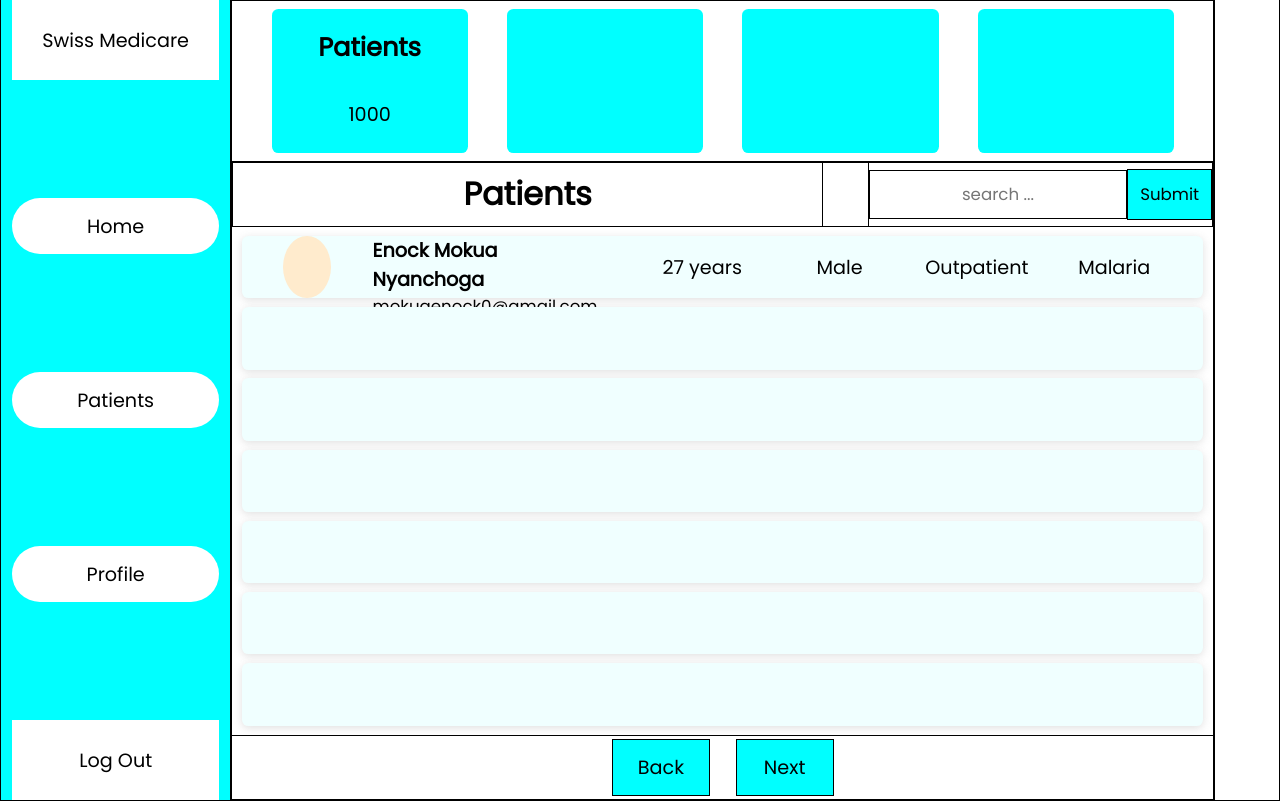
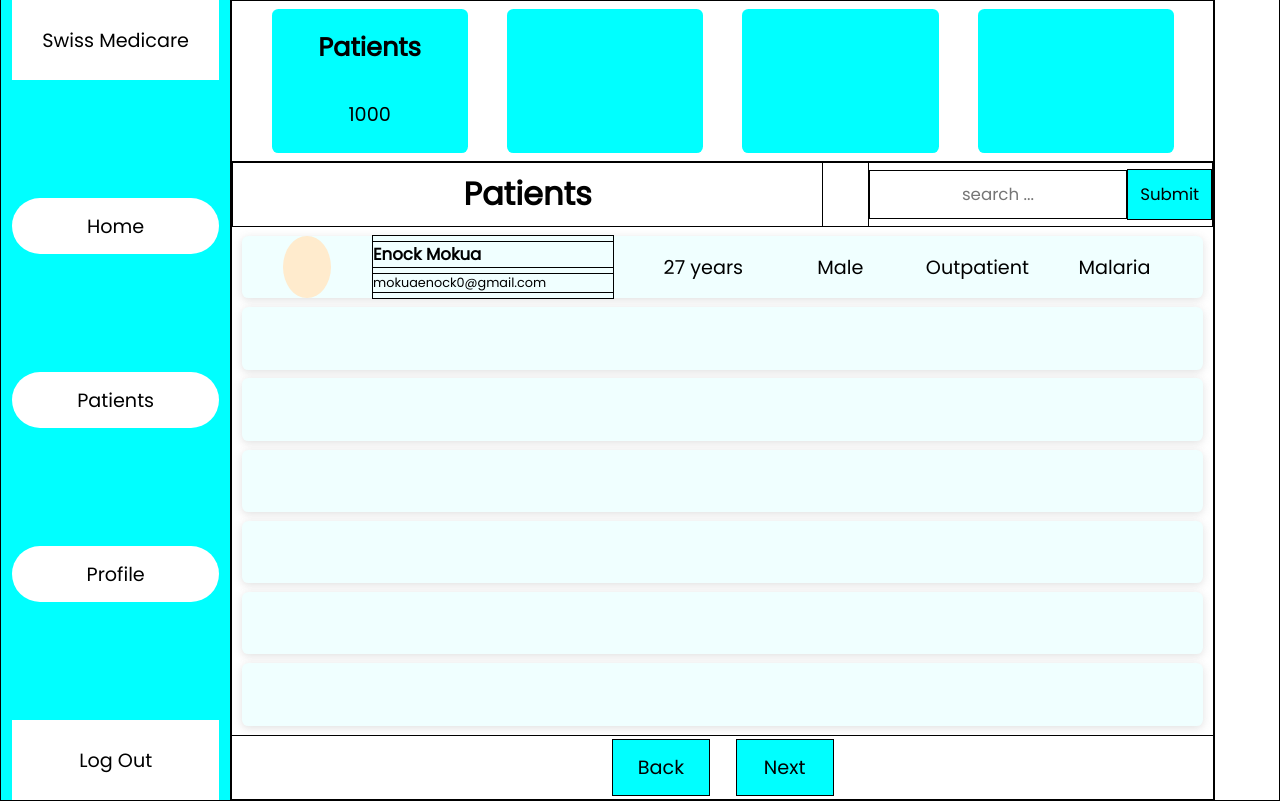
Before and after one commit to MokuaEnock/swiss, a React (Create React App) app: page /doctor in a window 1280 px wide. Built offline with nearby package versions, Linux system fonts and the light colour scheme.

Commit message:
restyle contact details

```diff
--- a/src/App.css
+++ b/src/App.css
@@ -194,11 +194,9 @@ input:focus {
   align-items: center;
   justify-content: space-evenly;
   box-shadow: rgba(99, 99, 99, 0.2) 0px 2px 8px 0px;
-  /* box-shadow: 0.05vw 0.05vw 0.01vw rgb(128, 128, 128, .2); */
 }
 
 .doctor-patient > * {
-  /* border: thin solid black; */
   height: 100%;
 }
 
@@ -218,6 +216,7 @@ input:focus {
   width: 25%;
   display: flex;
   flex-direction: column;
+  border: thin solid black;
   align-items: center;
   justify-content: space-evenly;
 }
@@ -250,16 +249,18 @@ input:focus {
   justify-content: space-evenly;
 }
 
-.doctor-item-contact h3 {
+.doctor-item-contact h4 {
   text-align: left;
+  border: thin solid black;
   width: 100%;
-  font-size: 1vw;
+  font-size: 1.3vw;
 }
 
 .doctor-item-contact p {
   text-align: left;
+  border: thin solid black;
   width: 100%;
-  font-size: 1.3vw;
+  font-size: 1vw;
 }
 
 #doctor-list-footer {
--- a/src/pages/doctor.js
+++ b/src/pages/doctor.js
@@ -33,7 +33,7 @@ export default function Doctor() {
             <li className="doctor-patient">
               <span className="doctor-item-image"></span>
               <span className="doctor-item-contact">
-                <h4>Enock Mokua Nyanchoga</h4>
+                <h4>Enock Mokua</h4>
                 <p>mokuaenock0@gmail.com</p>
               </span>
               <span className="doctor-item-age">27 years</span>
```
